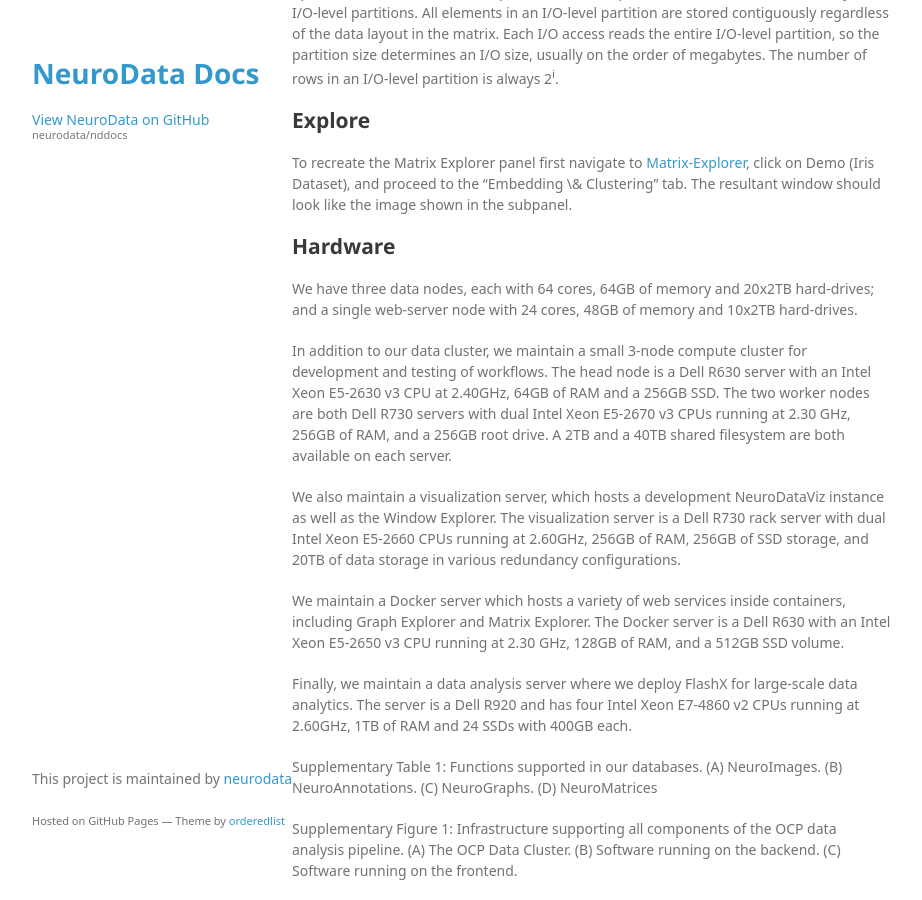
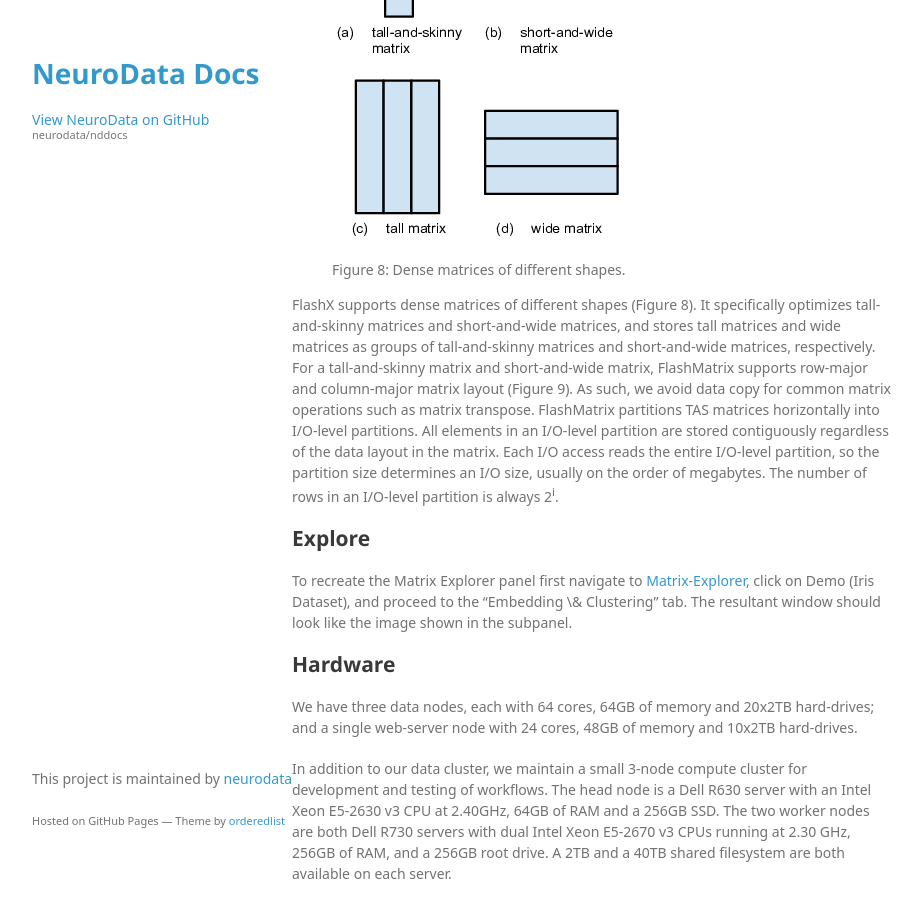
Before and after one commit to neurodata/nddocs-archive, a Jekyll site: the page built from ndpaper2016/store.md, in a window 1280 px wide and 900 px high, scrolled down 3559 px. Shown: the whole window, without its empty margins (178-1100 px from the left). Built offline with Jekyll 4.4.1, drawn with Linux system fonts in a browser that asks for light colours; some web fonts are replaced.

Commit message:
added figure 8.

```diff
--- a/ndpaper2016/store.md
+++ b/ndpaper2016/store.md
@@ -90,6 +90,8 @@ connection. The COO format for single-entry rows avoids many
 conditional jumps without increasing the storage size.
 All non-zero values are stored together at the end of a tile.
 
+<figure><img src="./figs/FM_dense_matrix.png"><figcaption>Figure 8: Dense matrices of different shapes.</figcaption></figure>
+
 FlashX supports dense matrices of different shapes (Figure 8).
 It specifically optimizes tall-and-skinny matrices
 and short-and-wide matrices, and stores tall matrices and wide matrices
```
Also changed, not shown: ndpaper2016/figs/FM_dense_matrix.png (added).
